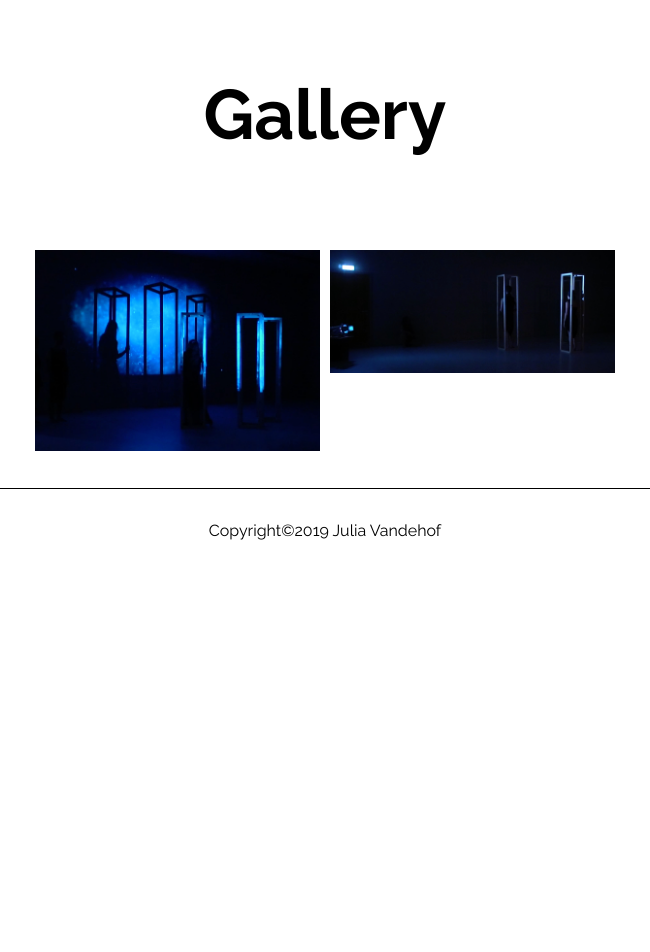
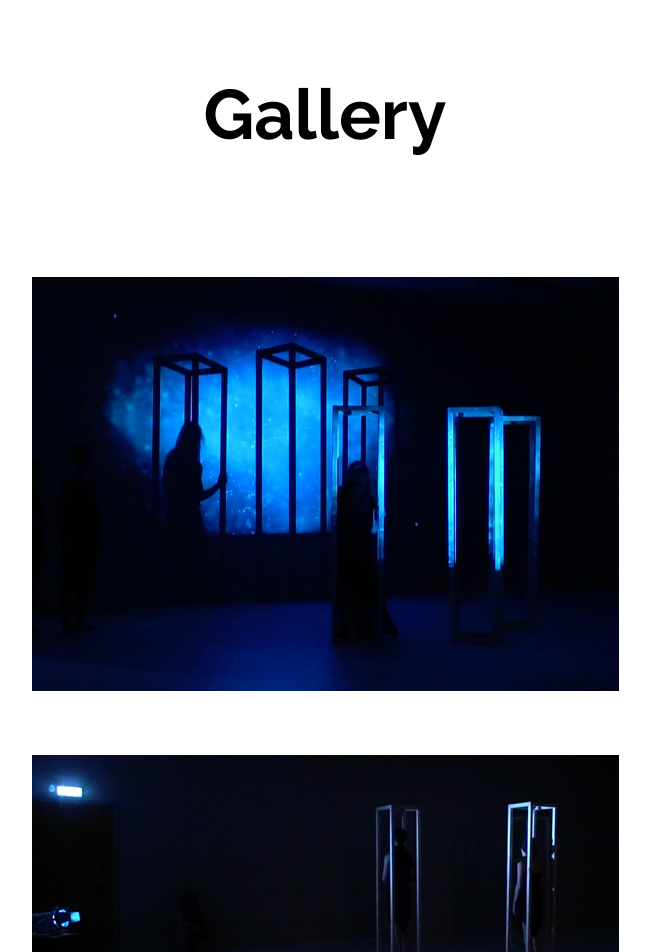
Before and after one commit to matteocarpi/julia, a Jekyll site: the page built from _posts/2019-03-04-persephone-dancing-with-the-shadows.markdown, in a window 1280 px wide. Shown: the part 2020-2972 px from the top of the page, without its empty margins (315-965 px from the left). Built offline with Jekyll 4.4.1, drawn with Linux system fonts in a browser that asks for light colours.

Commit message:
correcting style in post

```diff
--- a/_layouts/post.html
+++ b/_layouts/post.html
@@ -23,7 +23,7 @@ layout: default
   <div class="post_gallery">
     <div class="secondary_gallery">
       {% for item in page.gallery %}
-        <img class="gallery_image {% if page.press or page.youtube_link %} vertical {% endif %}" src="{{ item | prepend: site.baseurl }}" alt="">
+        <img class="gallery_image" src="{{ item | prepend: site.baseurl }}" alt="">
       {% endfor %}
     </div>
   </div>
--- a/_sass/post.scss
+++ b/_sass/post.scss
@@ -3,7 +3,6 @@
     display: flex;
     flex-direction: column;
     align-items: center;
-    max-width: 1250px;
     margin: 2rem auto 0 auto;
     padding: 0 2rem;
 }
@@ -41,21 +40,14 @@ h3.post-subtitle {
   display: flex;
   flex-wrap: wrap;
   margin-top: 2rem;
-  align-items: flex-start;
+  align-items: center;
   justify-content: center;
-  max-width: 50%;
 }
 img.gallery_image {
-  width: 100%;
+  max-width: 50%;
+  padding: 2rem;
 }
-img.gallery_image.vertical {
-    max-width: 285px;
-    margin: 5px;
-}
-img.gallery_image.horizontal {
-  max-width: 580px;
-  margin: 5px;
-}
+
 .post_gallery {
   width: 100%;
   display: flex;
```
